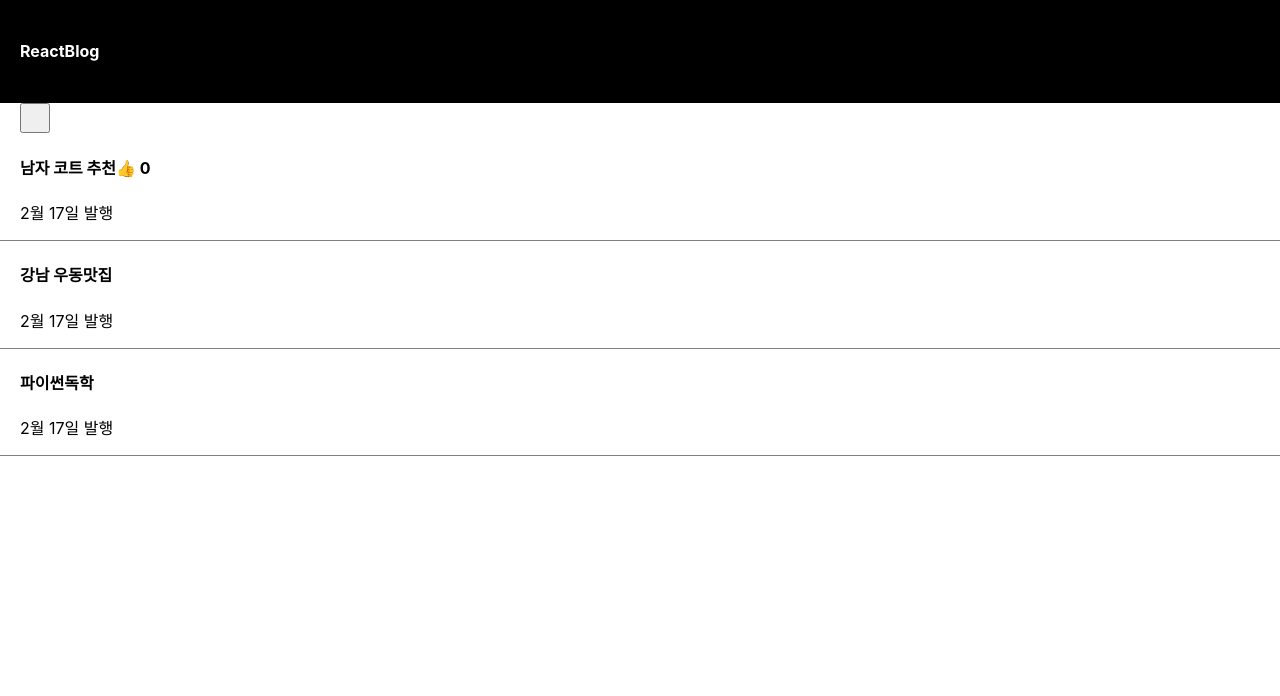
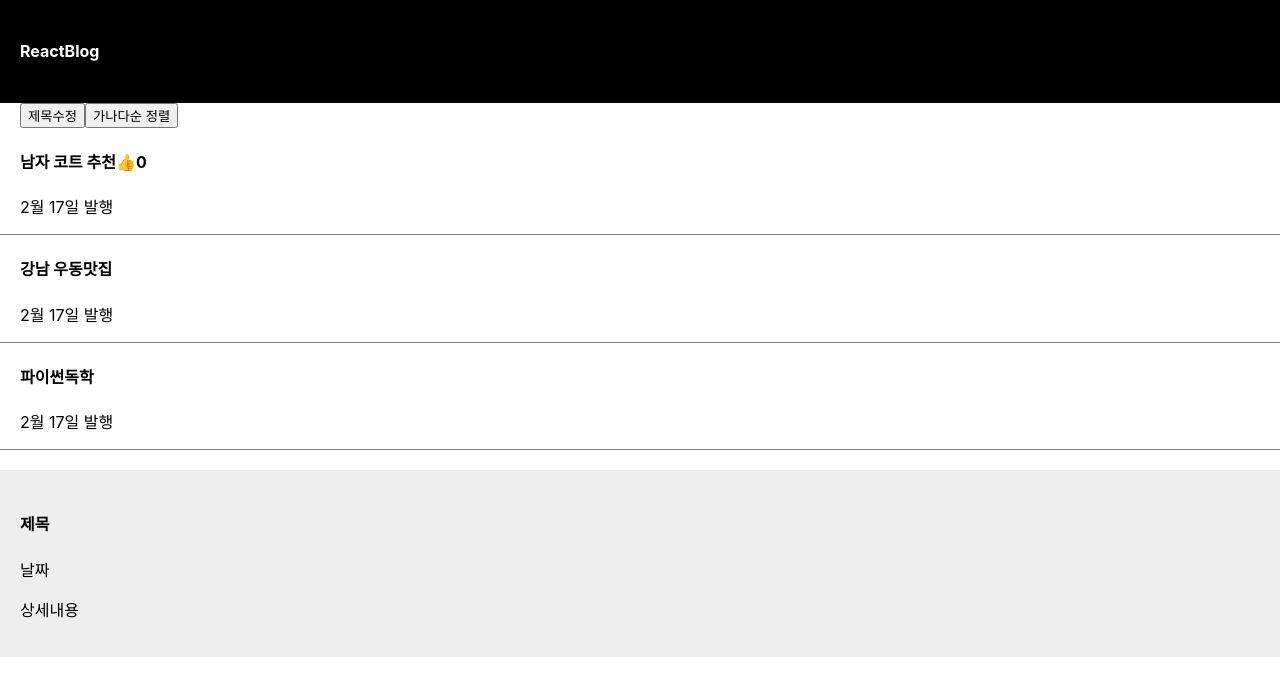
Before and after one commit to SeoeunCho/React-Study, a React (Create React App) app in the folder blog/: page / in a window 1280 px wide. Shown: the top 696 px of the page. Built offline with nearby package versions, Linux system fonts and the light colour scheme.

Commit message:
array/object state 변경, Component 생성

```diff
--- a/blog/src/App.css
+++ b/blog/src/App.css
@@ -14,6 +14,13 @@
   text-align: left;
   padding-left: 20px;
   border-bottom: 1px solid grey;
+}
+
+.modal{
+  margin-top : 20px;
+  padding : 20px;
+  background : #eee;
+  text-align : left;
 }
 
 .App-logo {
--- a/blog/src/App.js
+++ b/blog/src/App.js
@@ -12,10 +12,32 @@ function App() {
         <h4>ReactBlog</h4>
       </div>
       <div className="list">
-        <button style={{width: '30px', height: '30px'}} onClick={() => {changeTitle(['여자 코트 추천', '강남 우동맛집', '파이썬독학'])}}></button>
+        <button
+          onClick={() => {
+            let copy = [...postTitle];
+            copy[0] = '여자 코트 추천';
+            changeTitle(copy);
+          }}>
+          제목수정
+        </button>
+        <button
+          onClick={() => {
+            let copy = [...postTitle];
+            copy.sort();
+            changeTitle(copy);
+          }}>
+          가나다순 정렬
+        </button>
         <h4>
           {postTitle[0]}
-          <span onClick={() => {likeCount(likes++)}}>👍</span> {likes}
+          <span
+            style={{ cursor: 'pointer' }}
+            onClick={() => {
+              likeCount(likes++);
+            }}>
+            👍
+          </span>
+          {likes}
         </h4>
         <p>2월 17일 발행</p>
       </div>
@@ -27,6 +49,18 @@ function App() {
         <h4>{postTitle[2]}</h4>
         <p>2월 17일 발행</p>
       </div>
+
+      <Modal></Modal>
+    </div>
+  );
+}
+
+function Modal() {
+  return (
+    <div className="modal">
+      <h4>제목</h4>
+      <p>날짜</p>
+      <p>상세내용</p>
     </div>
   );
 }
```
